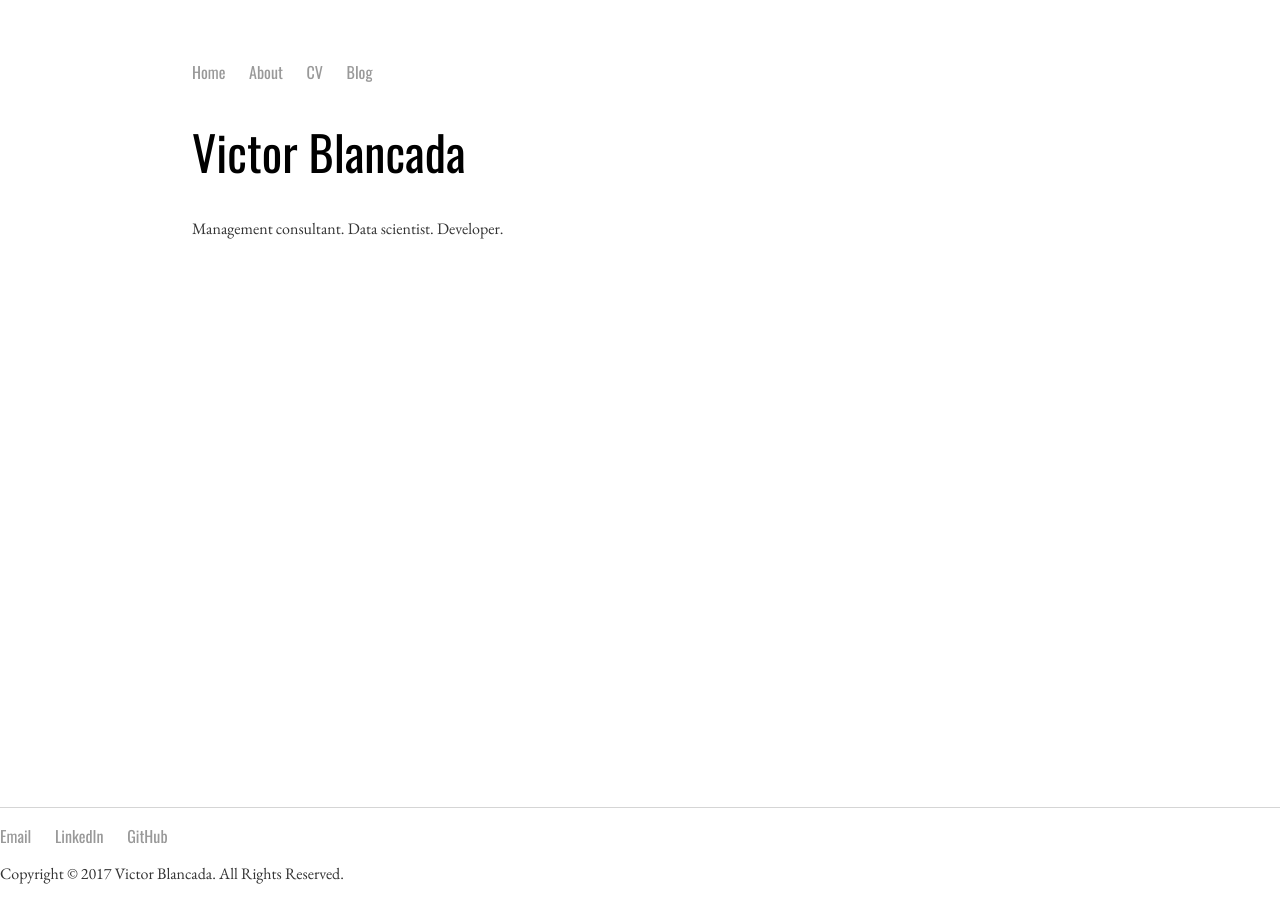
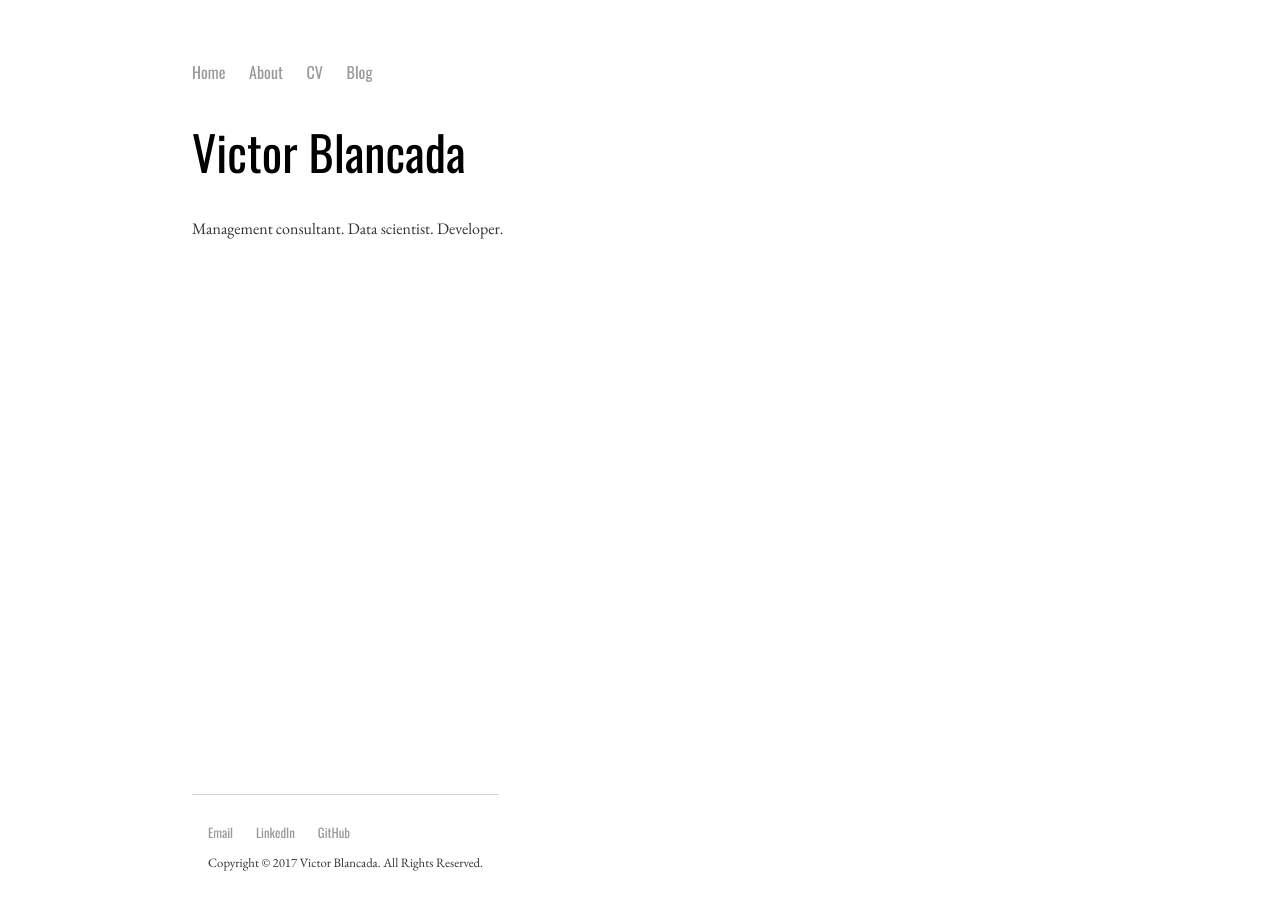
Before and after one commit to victorangeloblancada/victorangeloblancada.github.io-jekyll, a Jekyll site: the page built from index.html, in a window 1280 px wide. Built offline with Jekyll 4.4.1, drawn with Linux system fonts in a browser that asks for light colours.

Commit message:
Update main.css

```diff
--- a/css/main.css
+++ b/css/main.css
@@ -68,16 +68,10 @@ header {
 */
 footer {
     position: absolute;
-    right: 0;
     bottom: 0;
-    left: 0;
     border-top: 1px solid #d5d5d5;
-    /*
     font-size: 0.8em;
-    */
-    /*
     padding: 1rem;
-    */
 }
 
 ul.posts {
```
